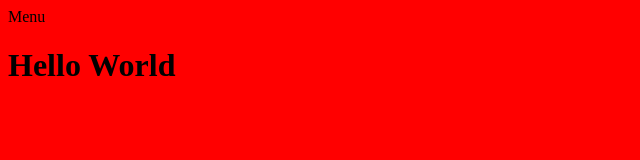
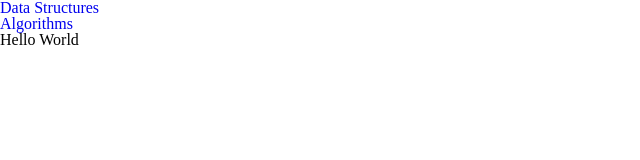
Before and after one commit to fe-prep/fe-site, a Gatsby site: page / in a window 1280 px wide. Shown: the whole page, without its empty margins (0-640 px from the left). Built offline with nearby package versions, Linux system fonts and the light colour scheme; Gatsby itself is replaced by a stand-in of ours.

Commit message:
Add CSS reset

```diff
--- a/src/component/Header.js
+++ b/src/component/Header.js
@@ -1,8 +1,16 @@
 import React from "react"
+import { Link } from "gatsby"
 
 export default () =>
   <header>
     <nav>
-      Menu
+      <ul>
+        <li>
+          <Link to="/">Data Structures</Link>
+        </li>
+        <li>
+          <Link to="/">Algorithms</Link>
+        </li>
+      </ul>
     </nav>
   </header>
--- a/src/styles/global.scss
+++ b/src/styles/global.scss
@@ -1,3 +1,14 @@
-html {
-  background-color: red;
+@import "reset.scss";
+
+html, body {
+  height: 100%;
+  box-sizing: border-box;
 }
+
+*, *:before, *:after {
+  box-sizing: inherit;
+}
+
+a {
+  text-decoration: none;
+}
--- /dev/null
+++ b/src/styles/reset.scss
@@ -0,0 +1,48 @@
+/* http://meyerweb.com/eric/tools/css/reset/
+   v2.0 | 20110126
+   License: none (public domain)
+*/
+
+html, body, div, span, applet, object, iframe,
+h1, h2, h3, h4, h5, h6, p, blockquote, pre,
+a, abbr, acronym, address, big, cite, code,
+del, dfn, em, img, ins, kbd, q, s, samp,
+small, strike, strong, sub, sup, tt, var,
+b, u, i, center,
+dl, dt, dd, ol, ul, li,
+fieldset, form, label, legend,
+table, caption, tbody, tfoot, thead, tr, th, td,
+article, aside, canvas, details, embed,
+figure, figcaption, footer, header, hgroup,
+menu, nav, output, ruby, section, summary,
+time, mark, audio, video {
+  margin: 0;
+  padding: 0;
+  border: 0;
+  font-size: 100%;
+  font: inherit;
+  vertical-align: baseline;
+}
+/* HTML5 display-role reset for older browsers */
+article, aside, details, figcaption, figure,
+footer, header, hgroup, menu, nav, section {
+  display: block;
+}
+body {
+  line-height: 1;
+}
+ol, ul {
+  list-style: none;
+}
+blockquote, q {
+  quotes: none;
+}
+blockquote:before, blockquote:after,
+q:before, q:after {
+  content: '';
+  content: none;
+}
+table {
+  border-collapse: collapse;
+  border-spacing: 0;
+}
```
Also changed, not shown: 1 other file.
